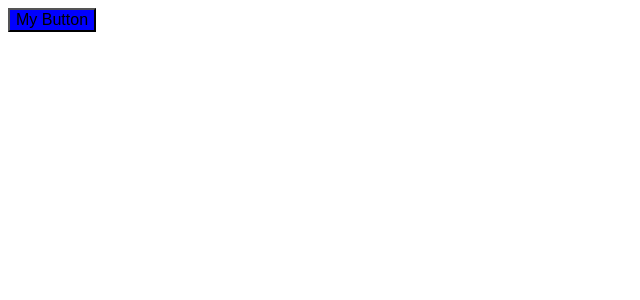
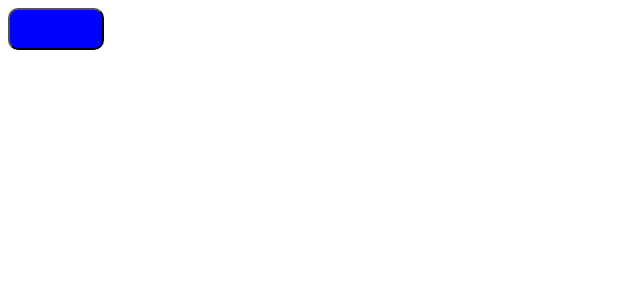
Before and after one commit to Prakhar896/TSCrashCourse, a React (Create React App) app: page / in a window 1280 px wide. Shown: the top 300 px of the page, without its empty margins (0-640 px from the left). Built offline with nearby package versions, Linux system fonts and the light colour scheme.

Commit message:
react css properties type

```diff
--- a/src/App.tsx
+++ b/src/App.tsx
@@ -7,7 +7,9 @@ function App() {
         <MyButton style={{
             backgroundColor: 'blue',
             fontSize: 16,
-            textColor: 'blue'
+            color: 'blue',
+            padding: '10px',
+            borderRadius: '10px'
         }} />
     );
 }
--- a/src/components/mybutton.tsx
+++ b/src/components/mybutton.tsx
@@ -1,11 +1,7 @@
 import React from 'react'
 
 type ButtonProps = {
-    style: {
-        backgroundColor: string;
-        fontSize: number;
-        textColor: string;
-    }
+    style: React.CSSProperties;
 }
 
 function MyButton({ style }: ButtonProps) {
```
